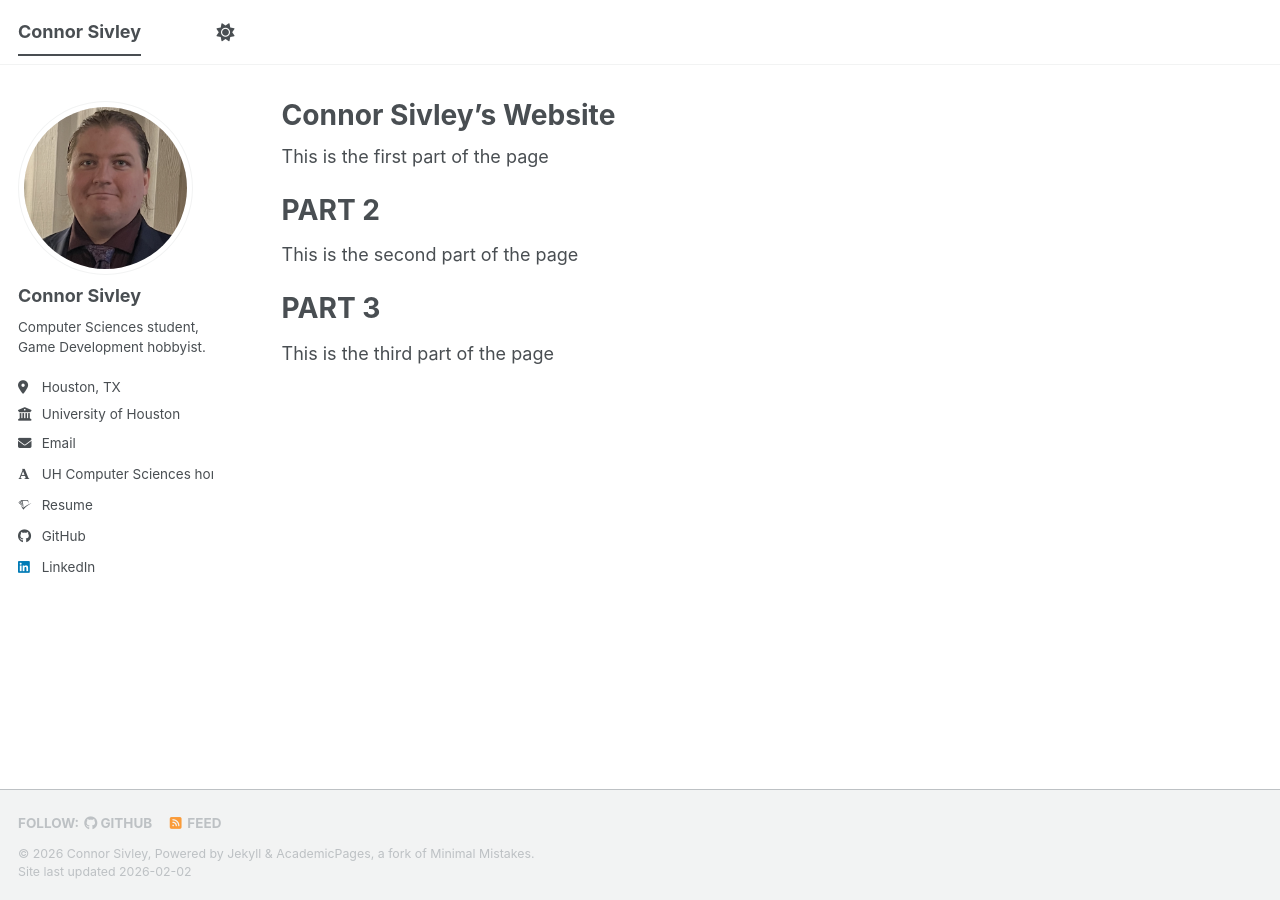
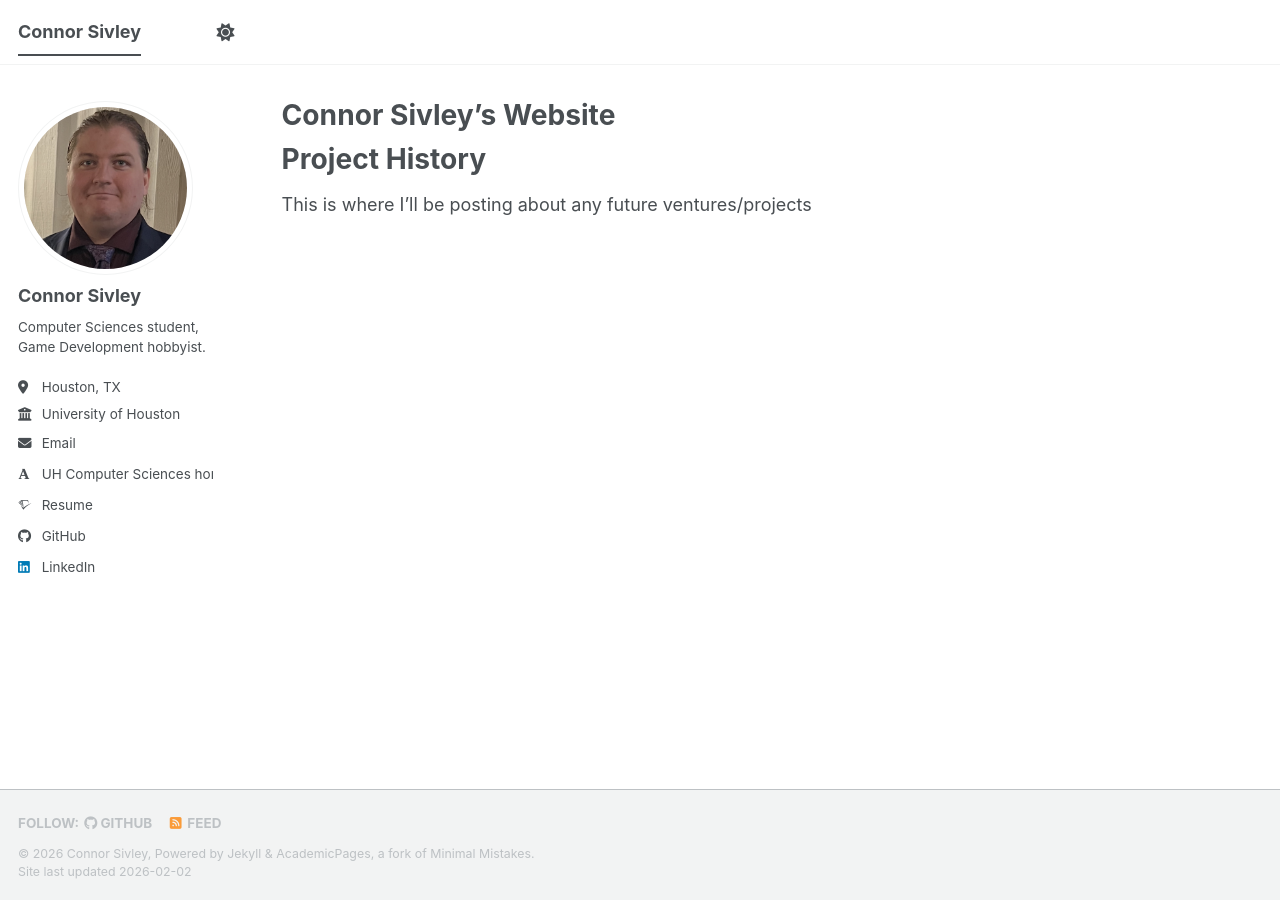
Before and after one commit to ConnorSivley/ConnorSivley.github.io, a Jekyll site: the page built from _pages/about.md, in a window 1280 px wide. Built offline with Jekyll 4.4.1, drawn with Linux system fonts in a browser that asks for light colours; some web fonts are replaced; a script bundle is joined from its source files by our own code; library files that are not in the unit come from our copies.

Commit message:
Update about.md

```diff
--- a/_pages/about.md
+++ b/_pages/about.md
@@ -6,13 +6,6 @@ redirect_from:
   - /about/
   - /about.html
 ---
-
-This is the first part of the page
-
-PART 2
+Project History
 ======
-This is the second part of the page
-
-PART 3
-======
-This is the third part of the page
+This is where I'll be posting about any future ventures/projects
```
